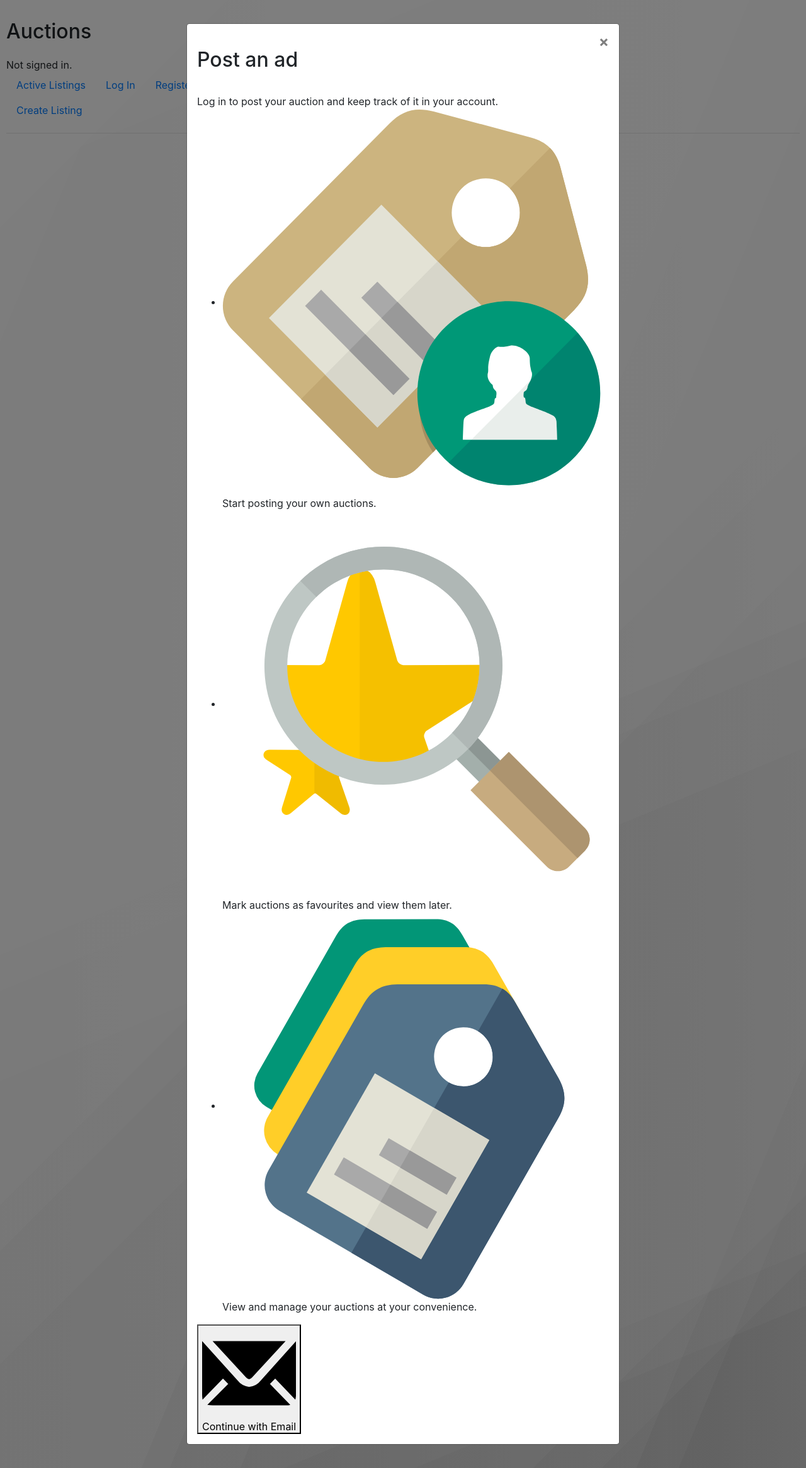
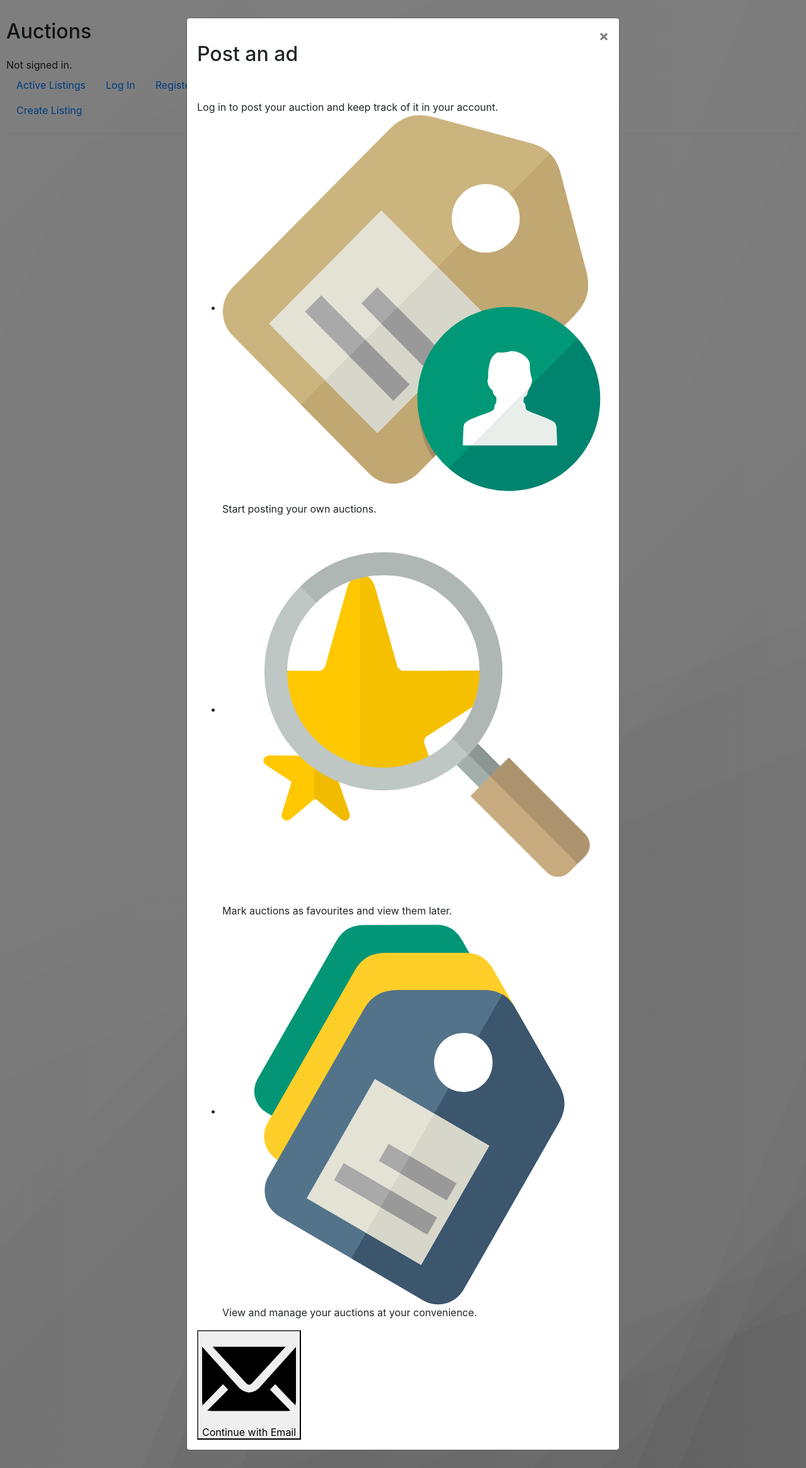
Before and after one commit to carrickkv2/commerce, a Django app: page /create in a window 1280 px wide. Shown: the whole page at 63% size. Run offline with Django 3.2, Linux system fonts and the light colour scheme; some libraries are stand-ins or nearby versions.

Commit message:
Updated files

```diff
--- a/auctions/templates/auctions/create_listings.html
+++ b/auctions/templates/auctions/create_listings.html
@@ -64,23 +64,31 @@
        </script>
 
         <div class="modal fade" id="exampleModalCenter" tabindex="-1" role="dialog" aria-labelledby="exampleModalCenterTitle" aria-hidden="true">
+
            <div class="modal-dialog modal-dialog-centered" style="width:100%; max-width:688px;" role="document">
+
                 <div class="modal-content">
+
                   <div class="modal-header border-0">
+
                       <h1 class="heading--2eONR undefined block--3v-Ow">Post an ad</h1>
                     <button type="button" class="close" data-dismiss="modal" aria-label="Close">
                       <span aria-hidden="true">&times;</span>
                     </button>
+
                   </div>
+
                   <div class="modal-body rounded">
 
+                    <div class="modall">
 
-		  <div class="row--3Vhjr login-container--2z_9L justify-content-flex-start--1Xozy align-items-normal--vaTgD flex-wrap-wrap--2PCx8 flex-direction-row--27fh1 flex--3fKk1 snipcss-root-1-1635097012424">
+                            <div class="row--3Vhjr login-container--2z_9L justify-content-flex-start--1Xozy align-items-normal--vaTgD flex-wrap-wrap--2PCx8         flex-direction-row--27fh1 flex--3fKk1 snipcss-root-1-1635097012424">
         <div class="sm-col-12--30zDS lg-col-6--g-Ot_  left-content--1FgBB block--3v-Ow">
 
-			  <div class="info--35F0w" style="margin-top: -18px">
+          <div class="info--35F0w">
             Log in to post your auction and keep track of it in your account.
           </div>
+
           <ul class="card--3ElWM">
             <li>
               <div class="row--3Vhjr justify-content-flex-start--1Xozy align-items-normal--vaTgD flex-wrap-wrap--2PCx8 flex-direction-row--27fh1 flex--3fKk1">
@@ -143,8 +151,10 @@
                 </div>
               </div>
             </li>
+
             <li>
               <div class="row--3Vhjr justify-content-flex-start--1Xozy align-items-normal--vaTgD flex-wrap-wrap--2PCx8 flex-direction-row--27fh1 flex--3fKk1">
+
                 <div class="sm-col-2--1QvPa  block--3v-Ow">
                   <div class="icon--3D09z medium--6L0i0">
                     <svg viewBox="0 0 38 38" class="svg-wrapper--8ky9e">
@@ -219,13 +229,16 @@
                     </svg>
                   </div>
                 </div>
+
                 <div class="sm-col-10--93IO9  block--3v-Ow">
                   <span>
                     Mark auctions as favourites and view them later.
                   </span>
                 </div>
+
               </div>
             </li>
+
             <li>
               <div class="row--3Vhjr justify-content-flex-start--1Xozy align-items-normal--vaTgD flex-wrap-wrap--2PCx8 flex-direction-row--27fh1 flex--3fKk1">
                 <div class="sm-col-2--1QvPa  block--3v-Ow">
@@ -263,8 +276,11 @@
                 </div>
               </div>
             </li>
+
           </ul>
         </div>
+
+
         <div class="sm-col-12--30zDS lg-col-6--g-Ot_  login--hZ65g block--3v-Ow">
           <div class="container--2mwdK">
             <div class="gtm-email-login">
@@ -284,9 +300,18 @@
         </div>
 
     </div>
+
+
                     </div>
+
                   </div>
+
                 </div>
+
+           </div>
+
+        </div>
+
 
    {% endif %}
 
```
Lines whose indentation alone changed are shown as unchanged.
